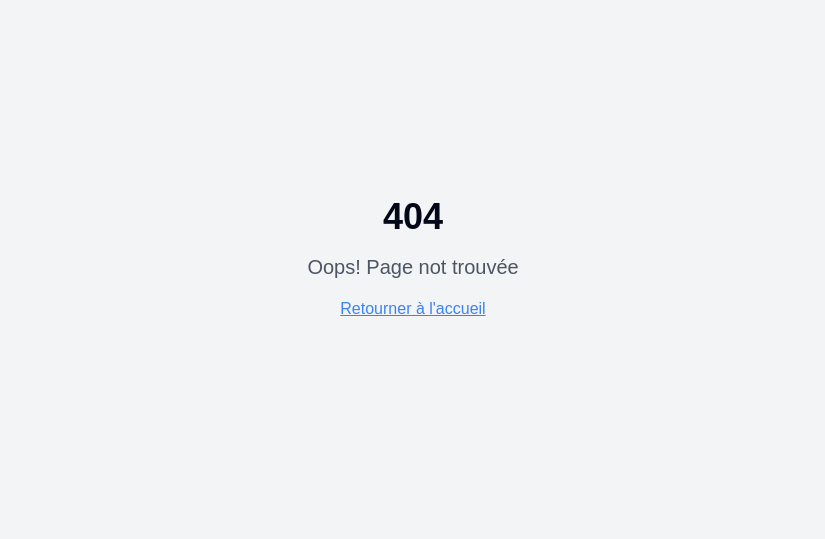
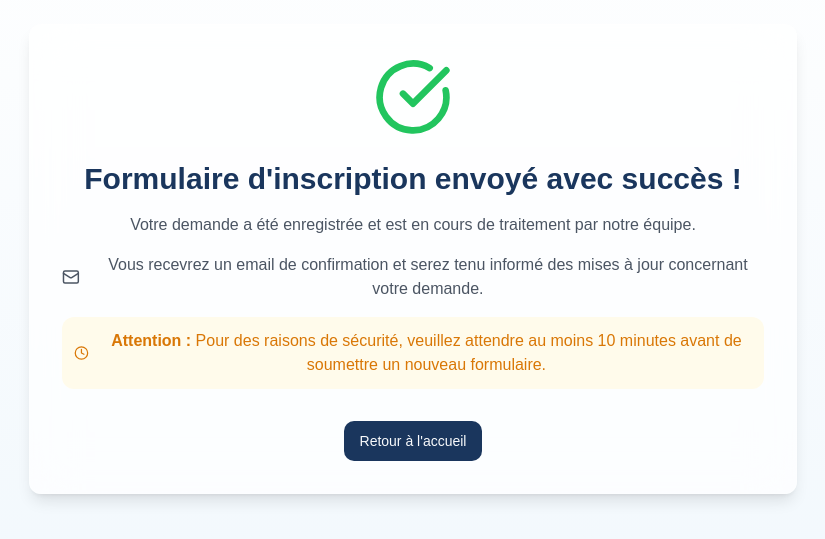
Before and after one commit to n4wf3l/rwdm-academy, a React (Vite) app: page /success/1 in a window 1280 px wide. Before the commit this address had no page. Shown: the part 141-680 px from the top of the page, without its empty margins (227-1052 px from the left). Built offline with nearby package versions, Linux system fonts and the light colour scheme.

Commit message:
Implement form submission redirection
Redirect to a confirmation page after form submission and inform users about email updates and a waiting period before resubmitting.

```diff
--- a/src/App.tsx
+++ b/src/App.tsx
@@ -14,14 +14,16 @@ import Members from "./pages/Members";
 import Documents from "./pages/Documents";
 import Graphics from "./pages/Graphics";
 import NotFound from "./pages/NotFound";
+import FormSubmissionSuccess from "./pages/FormSubmissionSuccess";
 
 const queryClient = new QueryClient();
 
-const App = () => {
+function App() {
   // Check if user has selected a language
   const hasSelectedLanguage = localStorage.getItem("preferredLanguage");
 
   return (
+    <div className="app">
       <QueryClientProvider client={queryClient}>
         <TooltipProvider>
           <Toaster />
@@ -45,12 +47,14 @@ const App = () => {
               <Route path="/graphics" element={<Graphics />} />
               <Route path="/planning" element={<Planning />} />
               {/* ADD ALL CUSTOM ROUTES ABOVE THE CATCH-ALL "*" ROUTE */}
+              <Route path="/success/:formType" element={<FormSubmissionSuccess />} />
               <Route path="*" element={<NotFound />} />
             </Routes>
           </BrowserRouter>
         </TooltipProvider>
       </QueryClientProvider>
+    </div>
   );
-};
+}
 
 export default App;
--- a/src/components/AccidentReportForm.tsx
+++ b/src/components/AccidentReportForm.tsx
@@ -1,4 +1,5 @@
 import React, { useState } from 'react';
+import { useNavigate } from 'react-router-dom';
 import { Button } from "@/components/ui/button";
 import { Input } from "@/components/ui/input";
 import { Label } from "@/components/ui/label";
@@ -45,22 +46,20 @@ const FormSection: React.FC<FormSection & { children: React.ReactNode }> = ({
 };
 
 const AccidentReportForm: React.FC = () => {
+  const navigate = useNavigate();
   const { toast } = useToast();
   const [accidentDate, setAccidentDate] = useState<Date | undefined>();
   const [signature, setSignature] = useState<string | null>(null);
   const [pdfFile, setPdfFile] = useState<File | null>(null);
 
-  // Ajout des états pour les champs du joueur
   const [clubName, setClubName] = useState<string>("");
   const [playerLastName, setPlayerLastName] = useState<string>("");
   const [playerFirstName, setPlayerFirstName] = useState<string>("");
 
-  // État pour le modal de vérification orthographique
   const [isSpellCheckOpen, setIsSpellCheckOpen] = useState<boolean>(false);
 
   const handleSubmit = (e: React.FormEvent) => {
     e.preventDefault();
-    // Ouvrir le modal de vérification orthographique au lieu de soumettre directement
     setIsSpellCheckOpen(true);
   };
 
@@ -71,6 +70,7 @@ const AccidentReportForm: React.FC = () => {
       description: "Votre déclaration d'accident a été envoyée.",
     });
     setIsSpellCheckOpen(false);
+    navigate('/success/accidentReport');
   };
 
   const handleFileChange = (e: React.ChangeEvent<HTMLInputElement>) => {
@@ -84,7 +84,6 @@ const AccidentReportForm: React.FC = () => {
     }
   };
 
-  // Préparer les champs pour la vérification orthographique
   const spellCheckFields = [
     { label: "Nom du club", value: clubName },
     { label: "Nom du joueur", value: playerLastName },
@@ -188,7 +187,6 @@ const AccidentReportForm: React.FC = () => {
       subtitle="Veuillez télécharger un document PDF justificatif (rapport médical, etc.)"
     >
       <div className="space-y-4">
-        {/* Section d'upload de fichier */}
         <div className="flex items-center justify-center w-full">
           <label
             htmlFor="pdfUpload"
@@ -212,7 +210,6 @@ const AccidentReportForm: React.FC = () => {
           </label>
         </div>
 
-        {/* Affichage du fichier uploadé */}
         {pdfFile && (
           <div className="flex items-center justify-between p-2 bg-blue-50 dark:bg-blue-900/20 rounded-lg">
             <span className="text-sm truncate">{pdfFile.name}</span>
@@ -226,7 +223,6 @@ const AccidentReportForm: React.FC = () => {
           </div>
         )}
 
-        {/* 🔥 Intégration de MedicalReportPDF sous le bouton */}
         <div className="mt-4">
           <MedicalReportPDF />
         </div>
@@ -270,7 +266,6 @@ const AccidentReportForm: React.FC = () => {
         </div>
       </form>
 
-      {/* Modal de vérification orthographique */}
       <SpellCheckModal
         isOpen={isSpellCheckOpen}
         onClose={() => setIsSpellCheckOpen(false)}
--- a/src/components/RegistrationForm.tsx
+++ b/src/components/RegistrationForm.tsx
@@ -1,4 +1,5 @@
 import React, { useState } from 'react';
+import { useNavigate } from 'react-router-dom';
 import { Button } from "@/components/ui/button";
 import { Input } from "@/components/ui/input";
 import { Label } from "@/components/ui/label";
@@ -35,6 +36,7 @@ const FormSection = ({ title, subtitle, children }) => {
 };
 
 const RegistrationForm = () => {
+  const navigate = useNavigate();
   const { toast } = useToast();
   const [birthDate, setBirthDate] = useState<Date | undefined>();
   const [imageConsent, setImageConsent] = useState<boolean>(false);
@@ -63,6 +65,7 @@ const RegistrationForm = () => {
       description: "Votre inscription a été envoyée.",
     });
     setIsSpellCheckOpen(false);
+    navigate('/success/registration');
   };
 
   const currentDate = format(new Date(), "dd/MM/yyyy");
--- a/src/components/ResponsibilityWaiverForm.tsx
+++ b/src/components/ResponsibilityWaiverForm.tsx
@@ -1,4 +1,5 @@
 import React, { useState } from 'react';
+import { useNavigate } from 'react-router-dom';
 import { Button } from "@/components/ui/button";
 import { Input } from "@/components/ui/input";
 import { Label } from "@/components/ui/label";
@@ -35,6 +36,7 @@ const FormSection: React.FC<FormSection & { children: React.ReactNode }> = ({
 };
 
 const ResponsibilityWaiverForm: React.FC = () => {
+  const navigate = useNavigate();
   const { toast } = useToast();
   const [parentLastName, setParentLastName] = useState<string>("");
   const [parentFirstName, setParentFirstName] = useState<string>("");
@@ -63,6 +65,7 @@ const ResponsibilityWaiverForm: React.FC = () => {
       description: "Votre décharge de responsabilité a été envoyée.",
     });
     setIsSpellCheckOpen(false);
+    navigate('/success/responsibilityWaiver');
   };
 
   const waiverText = `Je soussigné(e), ${parentFirstName || ""} ${parentLastName || "À REMPLIR"}, représentant légal du joueur ${playerFirstName || "À REMPLIR"} ${playerLastName || ""}, né le ${playerBirthDate ? format(playerBirthDate, "dd/MM/yyyy") : "À REMPLIR"}, et affilié au club ${currentClub || "À REMPLIR"} décharge la RWDM Academy de toute responsabilité en cas d'accident pouvant survenir au cours des entraînements et/ou matchs amicaux auxquels le joueur pourrait participer à partir de ce jour.`;
--- a/src/components/SelectionTestsForm.tsx
+++ b/src/components/SelectionTestsForm.tsx
@@ -1,4 +1,6 @@
+
 import React, { useState } from 'react';
+import { useNavigate } from 'react-router-dom';
 import { Button } from "@/components/ui/button";
 import { Input } from "@/components/ui/input";
 import { Label } from "@/components/ui/label";
@@ -40,6 +42,7 @@ const NOYAUX = ["U6", "U7", "U8", "U9", "U10", "U11", "U12", "U13", "U14", "U15"
 const POSITIONS = ["Gardien", "Défenseur", "Milieu de terrain", "Attaquant"];
 
 const SelectionTestsForm: React.FC = () => {
+  const navigate = useNavigate();
   const { toast } = useToast();
   const [testStartDate, setTestStartDate] = useState<Date | undefined>();
   const [testEndDate, setTestEndDate] = useState<Date | undefined>();
@@ -67,6 +70,8 @@ const SelectionTestsForm: React.FC = () => {
       description: "Votre demande de test a été envoyée.",
     });
     setIsSpellCheckOpen(false);
+    // Redirection vers la page de confirmation
+    navigate('/success/selectionTests');
   };
 
   const spellCheckFields = [
--- /dev/null
+++ b/src/pages/FormSubmissionSuccess.tsx
@@ -0,0 +1,75 @@
+
+import React from 'react';
+import { useNavigate } from 'react-router-dom';
+import { Button } from "@/components/ui/button";
+import { CheckCircle, Mail, Clock } from "lucide-react";
+import { motion } from "framer-motion";
+
+interface FormSubmissionSuccessProps {
+  formType?: 'registration' | 'selectionTests' | 'accidentReport' | 'responsibilityWaiver';
+}
+
+const formTypeNames = {
+  registration: "d'inscription",
+  selectionTests: "de tests de sélection",
+  accidentReport: "de déclaration d'accident",
+  responsibilityWaiver: "de décharge de responsabilité"
+};
+
+const FormSubmissionSuccess: React.FC<FormSubmissionSuccessProps> = ({ formType = 'registration' }) => {
+  const navigate = useNavigate();
+
+  const formName = formTypeNames[formType] || '';
+
+  return (
+    <div className="min-h-screen flex items-center justify-center bg-gradient-to-b from-white to-rwdm-lightblue/30 dark:from-rwdm-darkblue dark:to-rwdm-blue/40 p-6">
+      <motion.div
+        initial={{ opacity: 0, y: 30 }}
+        animate={{ opacity: 1, y: 0 }}
+        transition={{ duration: 0.5 }}
+        className="glass-panel max-w-3xl w-full p-8 rounded-xl"
+      >
+        <div className="text-center">
+          <div className="flex justify-center mb-6">
+            <CheckCircle className="h-20 w-20 text-green-500" />
+          </div>
+
+          <h1 className="text-2xl md:text-3xl font-bold text-rwdm-blue dark:text-white mb-4">
+            Formulaire {formName} envoyé avec succès !
+          </h1>
+
+          <div className="space-y-4 mb-8">
+            <p className="text-gray-600 dark:text-gray-300">
+              Votre demande a été enregistrée et est en cours de traitement par notre équipe.
+            </p>
+
+            <div className="flex items-center justify-center gap-3 text-gray-600 dark:text-gray-300">
+              <Mail className="h-5 w-5" />
+              <p>
+                Vous recevrez un email de confirmation et serez tenu informé des mises à jour concernant votre demande.
+              </p>
+            </div>
+
+            <div className="flex items-center justify-center gap-3 text-amber-600 dark:text-amber-400 bg-amber-50 dark:bg-amber-900/20 p-3 rounded-lg mt-6">
+              <Clock className="h-5 w-5" />
+              <p>
+                <strong>Attention :</strong> Pour des raisons de sécurité, veuillez attendre au moins 10 minutes avant de soumettre un nouveau formulaire.
+              </p>
+            </div>
+          </div>
+
+          <div className="flex flex-col sm:flex-row gap-4 justify-center mt-8">
+            <Button
+              onClick={() => navigate('/')}
+              className="bg-rwdm-blue hover:bg-rwdm-blue/90"
+            >
+              Retour à l'accueil
+            </Button>
+          </div>
+        </div>
+      </motion.div>
+    </div>
+  );
+};
+
+export default FormSubmissionSuccess;
```
Lines whose indentation alone changed are shown as unchanged.
